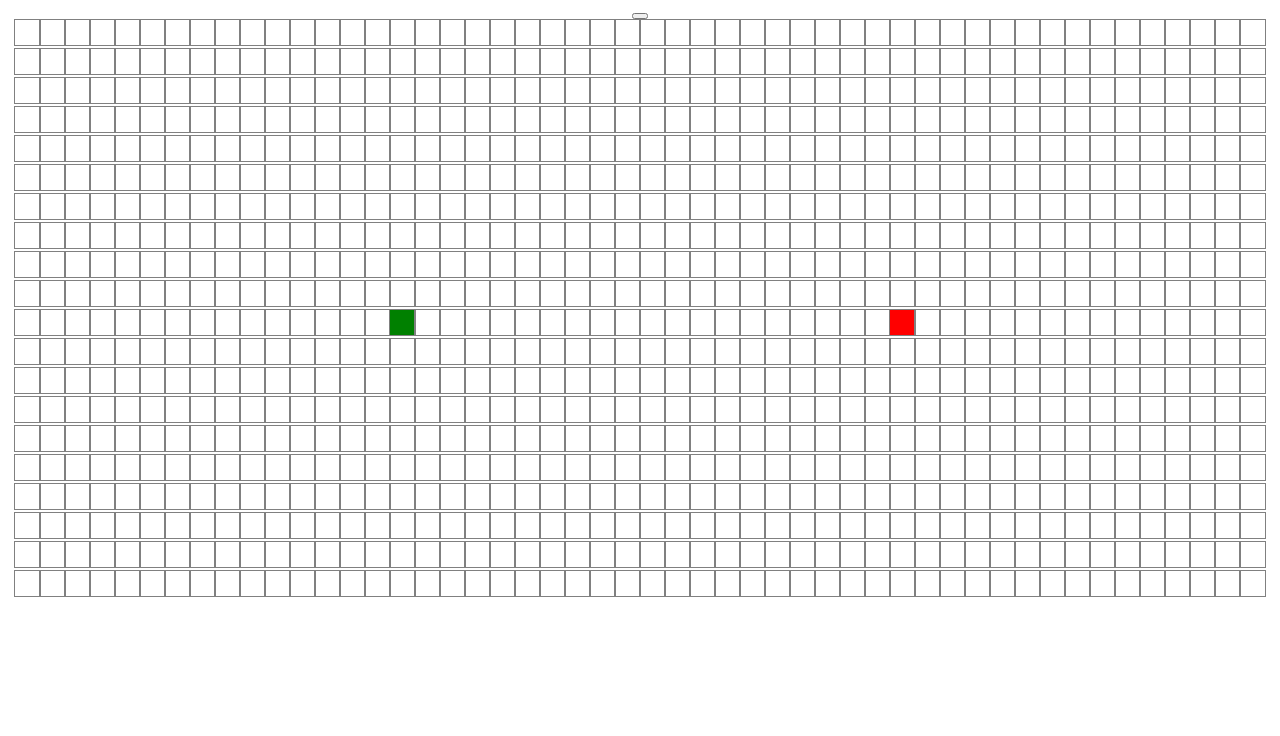
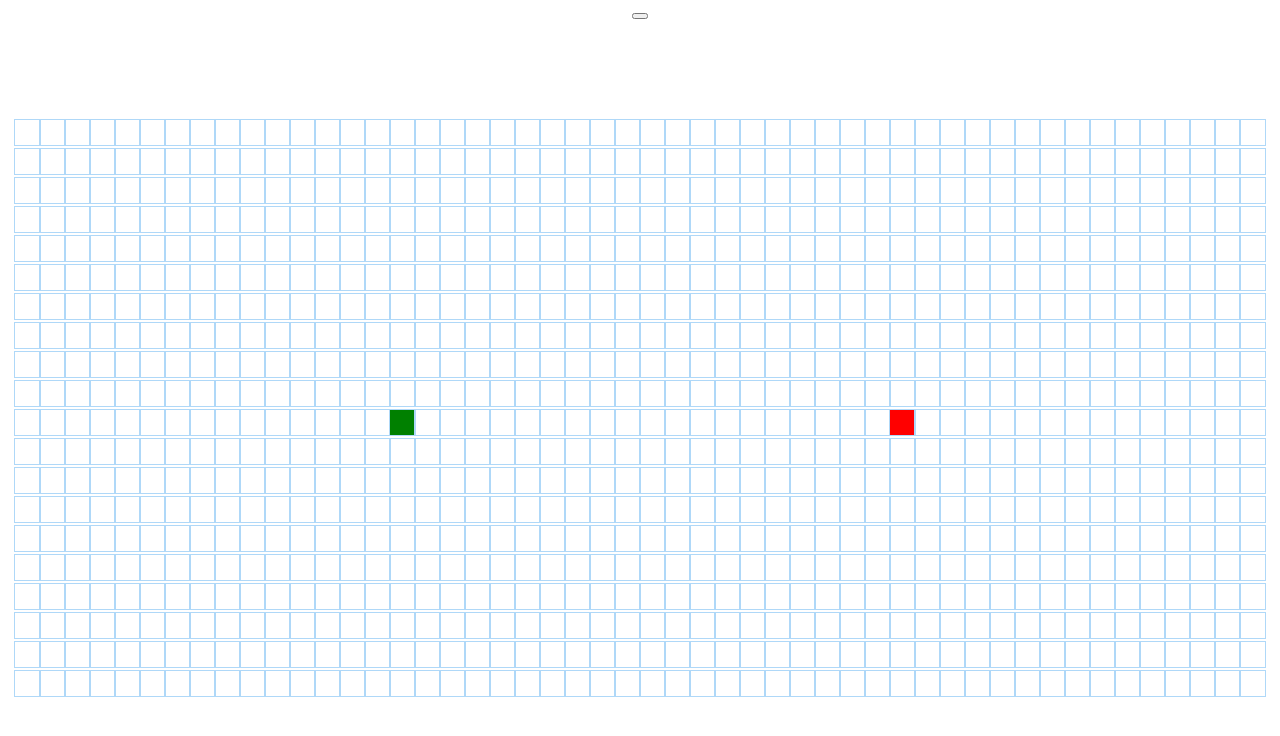
Before and after one commit to TakuHazard/PathFinderVisualizingTool, a React (Create React App) app: page / in a window 1280 px wide. Shown: the top 736 px of the page. Built offline with nearby package versions, Linux system fonts and the light colour scheme.

Commit message:
Adding Functionality to move start and finish nodes

```diff
--- a/src/PathfindingVisualizer/Node/Node.css
+++ b/src/PathfindingVisualizer/Node/Node.css
@@ -1,7 +1,7 @@
 .node {
     width: 25px;
     height : 25px;
-    outline : 1px solid grey;
+    outline : 1px solid rgb(175, 216, 248);
     display : inline-block
 }
 
--- a/src/PathfindingVisualizer/PathfindingVisualizer.css
+++ b/src/PathfindingVisualizer/PathfindingVisualizer.css
@@ -0,0 +1,3 @@
+.grid{
+    margin : 100px 0 0;
+}
--- a/src/PathfindingVisualizer/PathfindingVisualizer.jsx
+++ b/src/PathfindingVisualizer/PathfindingVisualizer.jsx
@@ -14,7 +14,9 @@ export default class PathfindingVisualizer extends Component {
         super(props);
         this.state = {
             grid : [],
-            mouseIsPressed : false
+            mouseIsPressed : false,
+            movingStart : false,
+            movingFinish : false,
         }
     }
 
@@ -24,18 +26,42 @@ export default class PathfindingVisualizer extends Component {
     }
 
     handleMouseDown(row, col){
-        const newGrid = getNewGridWithWallToggled(this.state.grid, row, col);
-        this.setState({grid : newGrid, mouseIsPressed : true});
+        const node = this.state.grid[row][col]
+        if(node.isStart){
+            this.setState({grid : this.state.grid, mouseIsPressed: false, movingStart : true, movingFinish: false})
+        } else if (node.isFinish){
+            this.setState({grid : this.state.grid, mouseIsPressed : false, movingStart : false, movingFinish : true })
+        }
+
+        else {
+            const newGrid = getNewGridWithWallToggled(this.state.grid, row, col);
+            this.setState({grid : newGrid, mouseIsPressed : true});
+        }
+
     }
 
     handleMouseEnter(row, col){
+        if(this.state.movingStart){
+            const newGrid = movePoint(row, col, this.state.grid, true);
+            this.setState({grid : newGrid});
+        }
+
+        if(this.state.movingFinish){
+            const newGrid = movePoint(row, col, this.state.grid, false);
+            this.setState({grid : newGrid});
+        }
+
+        if(this.state.movingFinish){
+
+        }
         if(!this.state.mouseIsPressed) return;
         const newGrid = getNewGridWithWallToggled(this.state.grid, row, col);
         this.setState({grid: newGrid});
     }
 
     handleMouseUp(){
-        console.log("mouse is up");
+        this.setState({movingStart: false});
+        this.setState({movingFinish : false});
         this.setState({mouseIsPressed: false});
     }
 
@@ -51,6 +77,7 @@ export default class PathfindingVisualizer extends Component {
     //     const getNodesInShortestPathOrder = getNodesInShortestPathOrder(finishNode);
     //     this.animateDijkstra(visitedNodesInOrder);
     // }
+
 
     clearBoard(grid){
         const newGrid = getInitialGrid()
@@ -94,12 +121,65 @@ export default class PathfindingVisualizer extends Component {
     }
 }
 
+const movePoint = (newRow, newCol, currentGrid, isStart) => {
+    if(isStart){
+        const grid = currentGrid.slice();
+        for(let row = 0; row < 20; row++){
+            for(let col = 0; col < 50; col++){
+                const node = grid[row][col];
+                if(node.isStart){
+                    node.isStart = false;
+                }
+            }
+        }
+
+        for(let row = 0; row < 20; row++){
+            for(let col = 0; col < 50; col++){
+                const node = grid[row][col];
+                if(row === newRow && col === newCol){
+                    node.isStart = true;
+                }
+            }
+        }
+        return grid;
+    }
+   else{
+    const grid = currentGrid.slice();
+    for(let row = 0; row < 20; row++){
+        for(let col = 0; col < 50; col++){
+            const node = grid[row][col];
+            if(node.isFinish){
+                node.isFinish = false;
+            }
+        }
+    }
+
+    for(let row = 0; row < 20; row++){
+        for(let col = 0; col < 50; col++){
+            const node = grid[row][col];
+            if(row === newRow && col === newCol){
+                node.isFinish = true;
+            }
+        }
+    }
+
+
+    return grid;
+   }
+}
+
 const getInitialGrid = () => {
     const grid = [];
     for(let row = 0; row < 20; row++){
         const currentRow = [];
         for(let col = 0; col < 50; col++){
-            currentRow.push(createNode(col, row));
+            const newNode = createNode(col, row)
+            if(row === START_NODE_ROW && col === START_NODE_COL){
+                newNode.isStart = true;
+            } else if(row === FINISH_NODE_ROW && col === FINISH_NODE_COL){
+                newNode.isFinish = true;
+            }
+            currentRow.push(newNode);
         }
         grid.push(currentRow);
     }
@@ -111,8 +191,8 @@ const createNode = (col, row) => {
     return {
         col,
         row,
-        isStart: row === START_NODE_ROW && col ===START_NODE_COL,
-        isFinish : row === FINISH_NODE_ROW && col === FINISH_NODE_COL,
+        isStart: false,
+        isFinish : false,
         distance : Infinity,
         isVisited : false,
         isWall : false,
```
Also changed, not shown: src/algorithms/djikstra.js (+0 -60 lines).
